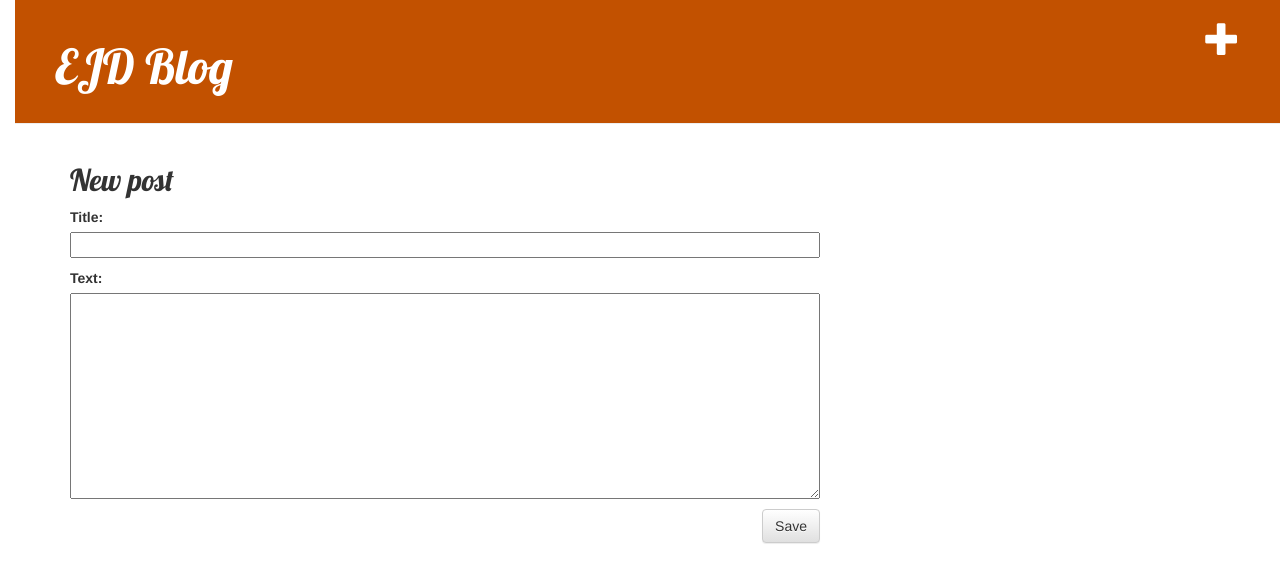
After one commit to ejdarder/my-first-blog, a Django app: page /post/new/ in a window 1280 px wide. The commit adds this page. Shown: the top 583 px of the page. Run offline with Django 3.2, Linux system fonts and the light colour scheme; some libraries are stand-ins or nearby versions.

Commit message:
Added blog Add button and associated functionalities

```diff
--- /dev/null
+++ b/blog/forms.py
@@ -0,0 +1,9 @@
+from django import forms
+
+from .models import Post
+
+class PostForm(forms.ModelForm):
+
+    class Meta:
+        model = Post
+        fields = ('title', 'text',)
--- a/blog/templates/blog/base.html
+++ b/blog/templates/blog/base.html
@@ -10,6 +10,7 @@
 
     <body>
         <div class="page-header">
+            <a href="{% url 'post_new' %}" class="top-menu"><span class="glyphicon glyphicon-plus"></span></a>
             <h1><a href="/">EJD Blog</a></h1>
         </div>
         <div class="content container">
--- /dev/null
+++ b/blog/templates/blog/post_edit.html
@@ -0,0 +1,9 @@
+{% extends 'blog/base.html' %}
+
+{% block content %}
+    <h2>New post</h2>
+    <form method="POST" class="post-form">{% csrf_token %}
+        {{ form.as_p }}
+        <button type="submit" class="save btn btn-default">Save</button>
+    </form>
+{% endblock %}
--- a/blog/urls.py
+++ b/blog/urls.py
@@ -4,4 +4,5 @@ from . import views
 urlpatterns = [
     path('', views.post_list, name='post_list'),
     path('post/<int:pk>/', views.post_detail, name='post_detail'),
+    path('post/new/', views.post_new, name='post_new'),
 ]
--- a/blog/views.py
+++ b/blog/views.py
@@ -1,6 +1,8 @@
 from django.shortcuts import render, get_object_or_404
 from django.utils import timezone
 from .models import Post
+from .forms import PostForm
+from django.shortcuts import redirect
 
 # we create a function called post_list that takes
 # request and will return the value it gets from calling another
@@ -12,3 +14,16 @@ def post_list(request):
 def post_detail(request, pk):
     post = get_object_or_404(Post, pk=pk)
     return render(request, 'blog/post_detail.html', {'post': post})
+
+def post_new(request):
+    if request.method == "POST":
+        form = PostForm(request.POST)
+        if form.is_valid():
+            post = form.save(commit=False)
+            post.author = request.user
+            post.published_date = timezone.now()
+            post.save()
+            return redirect('post_detail', pk=post.pk)
+    else:
+        form = PostForm()
+    return render(request, 'blog/post_edit.html', {'form': form})
```
Also changed, not shown: db.sqlite3.
